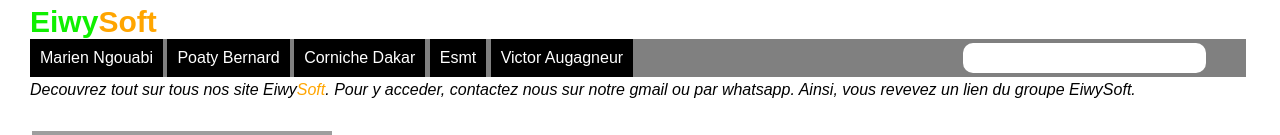
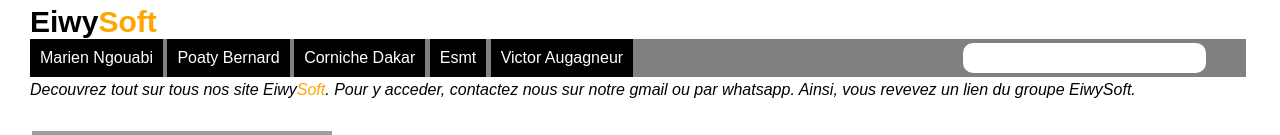
Before and after one commit to madridesoft/madridesoft.github.io, a plain HTML site: page index.html in a window 1280 px wide. Shown: the top 135 px of the page. Drawn offline with Linux system fonts and the light colour scheme; grey boxes are pictures that could not be loaded.

Commit message:
Add files via upload

```diff
--- a/main.css
+++ b/main.css
@@ -14,7 +14,7 @@ span{
   color: orange;
 }
 h2{
-  color: #0ff000;
+  color: black;
 }
 body{
   font-family: sans-serif;
```
